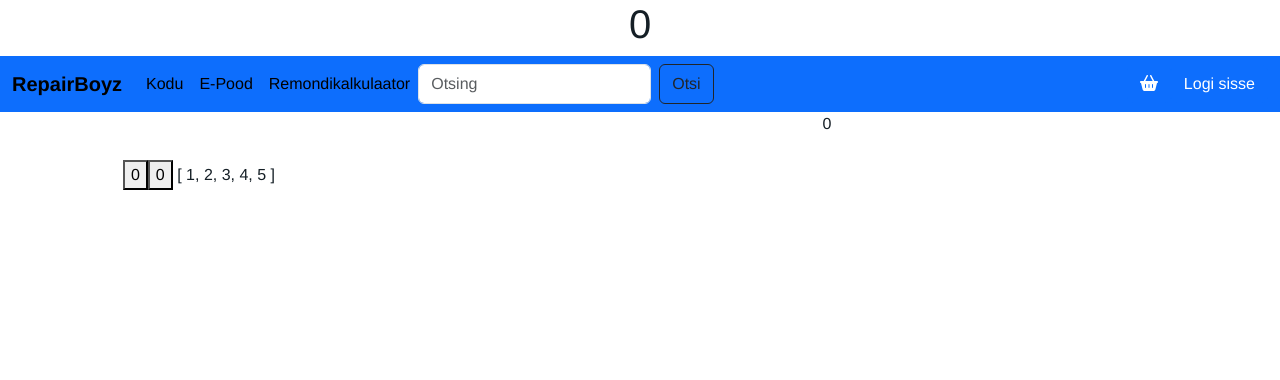
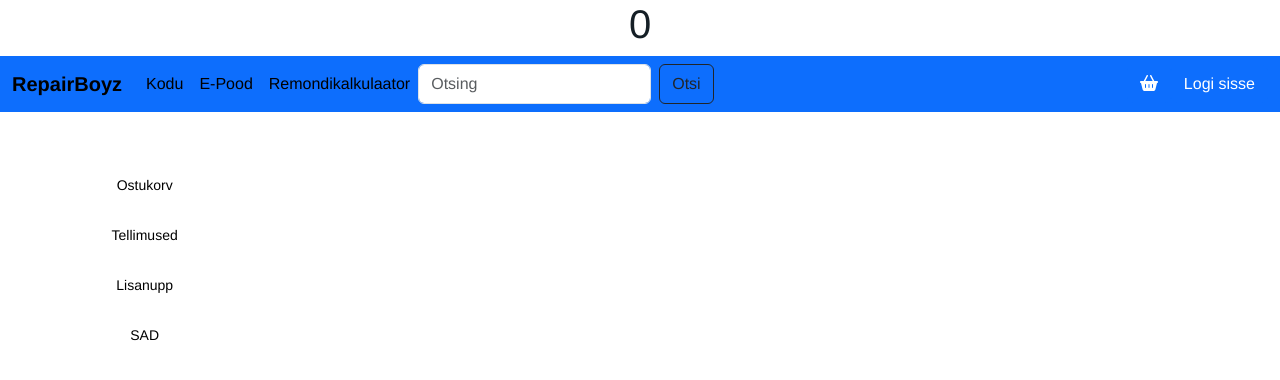
Before and after one commit to Romar-II/repairfront, a Vue app: page /basket in a window 1280 px wide. Shown: the top 380 px of the page. Built offline with nearby package versions, Linux system fonts and the light colour scheme; no server answers.

Commit message:
master mainCategorySelect Accordion without handling response

```diff
--- a/src/App.vue
+++ b/src/App.vue
@@ -1,5 +1,4 @@
 <template>
-  <BasketView ref="basketViewRef" style="display: none;"></BasketView>
   <h1>
     {{ testVar }}</h1>
   <nav class="navbar bg-primary navbar-expand-lg">
@@ -51,7 +50,8 @@ export default {
   data() {
     return {
       numberOfItemsInCart: 0,
-      testVar: 0
+      testVar: 0,
+      userId: 1,
     }
   },
   methods: {
@@ -68,7 +68,7 @@ export default {
       router.push({name: 'basketRoute'})
     },
     updateCart() {
-      this.$http.get("/cartupdate")
+      this.$http.get(`/cart/update/${this.userId}`)
           .then(response => {
             this.numberOfItemsInCart = response.data
           })
--- a/src/views/BasketView.vue
+++ b/src/views/BasketView.vue
@@ -1,20 +1,32 @@
 <template>
   <div class="row">
-    <div class="col-3 ms-5 mt-5">
-      <button>
-        {{testVar}}
 
-      </button>
-      <button>
-        {{productAddedToCart}}
+    <div class="col-2 ms-5 mt-5">
+      <a>
+        <button href="" class="btn">
+          Ostukorv
+        </button>
+      </a>
+      <div>
+        <button class="btn">
+          Tellimused
+        </button>
+      </div>
+      <div>
+        <button class="btn">
+          Lisanupp
+        </button>
+      </div>
+      <div>
+        <button class="btn">
+          SAD
+        </button>
+      </div>
 
-      </button>
-      {{productsIds}}
-<!--      <OnlineShopAccordion @event-category-change="handleCategoryChange"/>-->
+
     </div>
     <div class="col">
-      {{testVar}}
-<!--      <ProductsDisplay @event-cart-changed="handelItemAddedInCart" ref="productsDisplayRef"/>-->
+
     </div>
   </div>
 
@@ -27,23 +39,82 @@
 export default {
   name: "BasketView",
 
-  data(){
-    return{
-      productAddedToCart:0,
-      productsIds:[1, 2, 3, 4, 5],
-      testVar:0,
+  data() {
+    return {
+      productAddedToCart: 0,
+      productsIds: [1, 2, 3, 4, 5],
+      userId: 1,
+      // userId: sessionStorage.getItem('userId'),
+      cartItems:[
+        {
+          productId:0,
+          price:0,
+          quantity:0,
+        }
+      ],
+      cartRepairItems:[
+        {
+          repairItemId:0,
+          price:0,
+          quantity:0,
+        }
+      ]
     }
   },
-  methods:{
-    addProductToBasket(){
-      this.productsIds.push(this.productAddedToCart)
-      this.testVar=5
+  methods: {
+    getCartItems(){
+        this.$http.get(`/cart/items/${this.userId}`)
+            .then(response => {
+              this.cartItems = response.data
+            })
+            .catch(error => {
+              const errorResponseBody = error.response.data
+            })
+    },
+    getCartRepairItems(){
+        this.$http.get(`/cart/repairitems/${this.userId}`)
+            .then(response => {
+              this.cartRepairItems = response.data
+            })
+            .catch(error => {
+              const errorResponseBody = error.response.data
+            })
     }
+  },
+  beforeMount() {
+    this.getCartItems()
+    this.getCartRepairItems()
   }
 }
 </script>
 
 
 <style scoped>
+button.btn:active {
+  background: #0D6EFD;
+}
+
+.btn {
+  min-height: 50px;
+  min-width: 150px;
+  border-radius: 4px;
+  background: white;
+  border-style: groove;
+  border: black;
+  border-color: black;
+  border-radius: 4px;
+  padding: 10px 20px;
+  color: black;
+  font-size: 14px;
+}
+
+.btn:focus {
+  background: #0D6EFD;
+}
+
+.btn:hover {
+  background: #0D6EFD;
+}
+
 
 </style>
```
